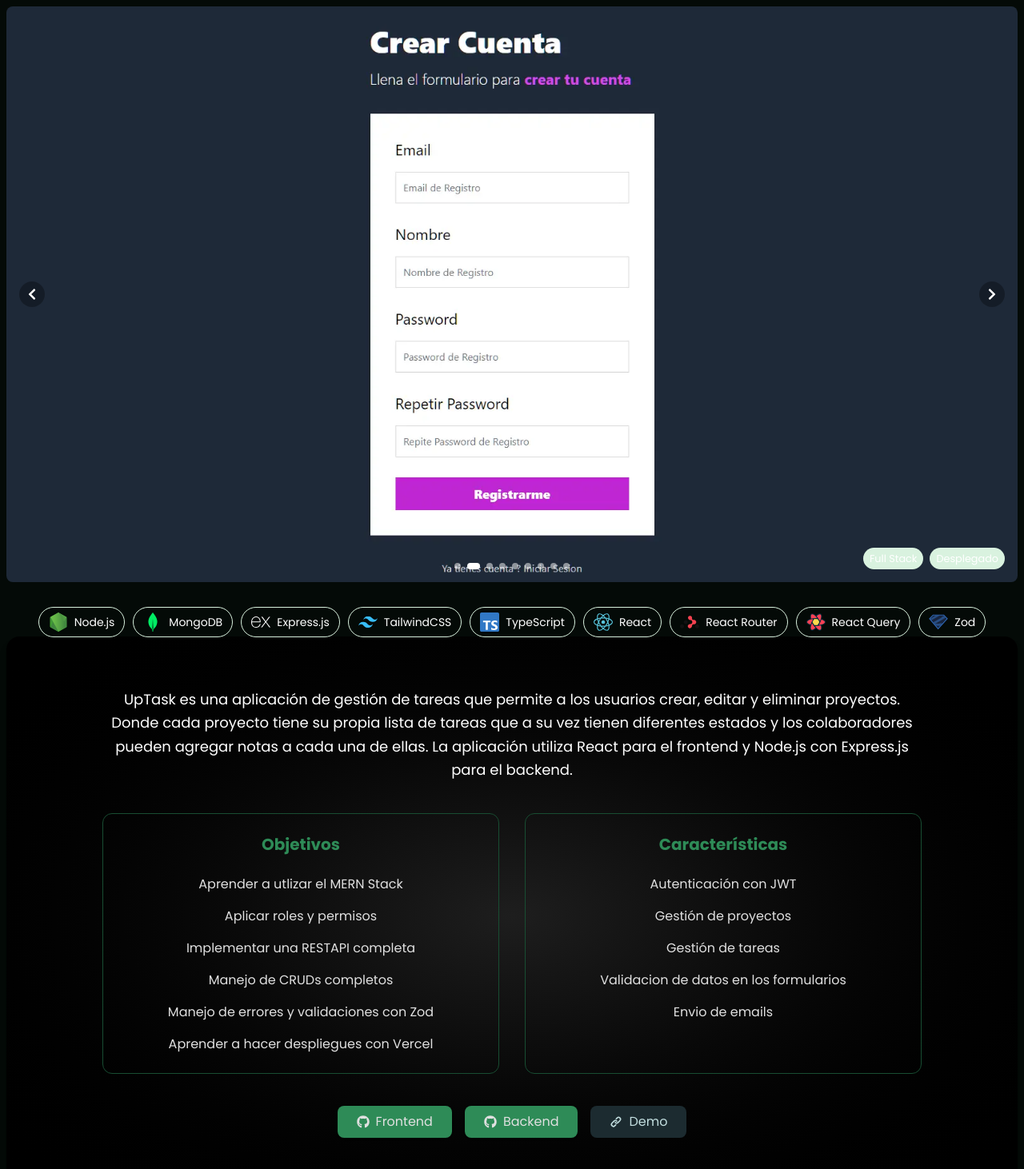
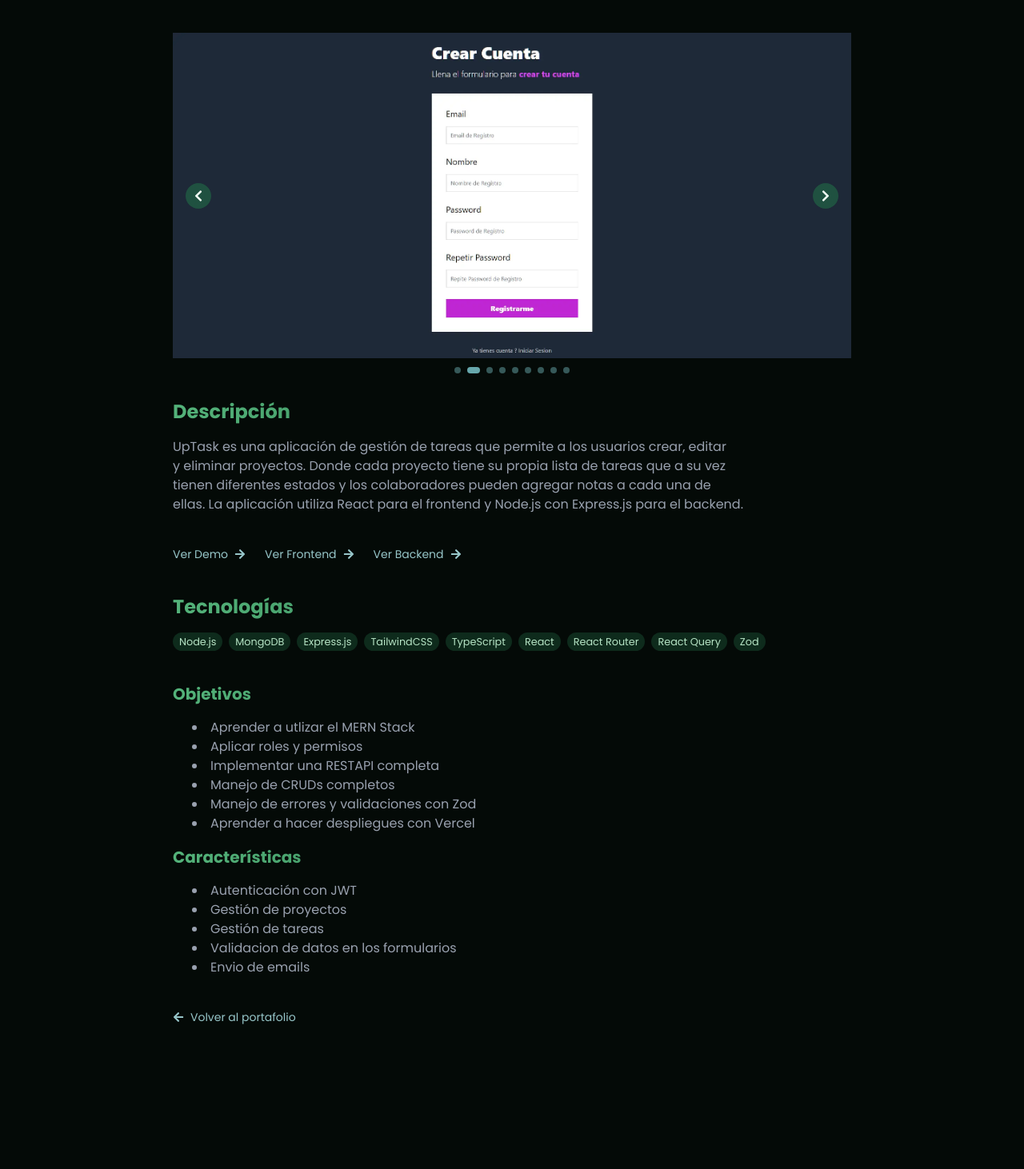
Before and after one commit to LautaroZ01/Portafolio, a React (Vite) app: page /project/1 in a window 1280 px wide. Shown: the part 92-1554 px from the top of the page at 80% size. After the commit the page ends 1438 px from the top, so only its background shows below. Built offline with nearby package versions, Linux system fonts and the light colour scheme.

Commit message:
add: new style from projects section

```diff
--- a/src/Components/GalleryCarousel.tsx
+++ b/src/Components/GalleryCarousel.tsx
@@ -4,11 +4,9 @@ import { FaChevronLeft, FaChevronRight } from "react-icons/fa";
 
 interface ImageCarouselProps {
     images: Project['gallery'];
-    type: Project['type'];
-    status: Project['status'];
 }
 
-export default function ImageCarousel({ images, type, status }: ImageCarouselProps) {
+export default function ImageCarousel({ images }: ImageCarouselProps) {
     const [currentIndex, setCurrentIndex] = useState(0);
     const [isHovered, setIsHovered] = useState(false);
 
@@ -45,7 +43,7 @@ export default function ImageCarousel({ images, type, status }: ImageCarouselPro
 
     return (
         <div
-            className="relative h-96 md:min-h-[720px] md:max-w-7xl mx-auto overflow-hidden mt-8"
+            className="relative overflow-hidden my-2"
             onMouseEnter={() => setIsHovered(true)}
             onMouseLeave={() => setIsHovered(false)}
         >
@@ -56,7 +54,7 @@ export default function ImageCarousel({ images, type, status }: ImageCarouselPro
                             e.stopPropagation();
                             prevSlide();
                         }}
-                        className="absolute left-4 top-1/2 -translate-y-1/2 bg-black/30 text-white p-2 rounded-full z-10 hover:bg-black/50 transition-all duration-300 transform hover:scale-110 cursor-pointer ease-in-out"
+                        className="absolute left-4 top-1/2 -translate-y-1/2 z-10 p-2 rounded-full bg-primary-600/50 text-primary-50 hover:bg-primary-700/50 backdrop-blur-lg transition-colors duration-pro cursor-pointer"
                         aria-label="Previous image"
                     >
                         <FaChevronLeft size={16} />
@@ -66,7 +64,7 @@ export default function ImageCarousel({ images, type, status }: ImageCarouselPro
                             e.stopPropagation();
                             nextSlide();
                         }}
-                        className="absolute right-4 top-1/2 -translate-y-1/2 bg-black/30 text-white p-2 rounded-full z-10 hover:bg-black/50 transition-all duration-300 transform hover:scale-110 cursor-pointer ease-in-out"
+                        className="absolute right-4 top-1/2 -translate-y-1/2 z-10 p-2 rounded-full bg-primary-600/50 text-primary-50 hover:bg-primary-700/50 backdrop-blur-lg transition-colors duration-pro cursor-pointer"
                         aria-label="Next image"
                     >
                         <FaChevronRight size={16} />
@@ -75,7 +73,7 @@ export default function ImageCarousel({ images, type, status }: ImageCarouselPro
             )}
 
             <div
-                className="flex size-full transition-transform duration-500 ease-in-out"
+                className="flex transition-transform duration-500 ease-in-out aspect-video"
                 style={{ transform: `translateX(-${currentIndex * 100}%)` }}
             >
                 {images.map((image, index) => (
@@ -86,7 +84,7 @@ export default function ImageCarousel({ images, type, status }: ImageCarouselPro
                         <img
                             src={image}
                             alt={`Slide ${index + 1}`}
-                            className="w-full h-full object-contain lg:object-cover rounded-lg aspect-video"
+                            className="object-contain rounded-lg aspect-video"
                             draggable="false"
                         />
                     </div>
@@ -102,17 +100,13 @@ export default function ImageCarousel({ images, type, status }: ImageCarouselPro
                                 e.stopPropagation();
                                 goToSlide(index);
                             }}
-                            className={`w-2 h-2 rounded-full transition-all cursor-pointer ease-in-out duration-300 ${index === currentIndex ? 'bg-white w-4' : 'bg-white/50 hover:bg-white/70'
+                            className={`w-2 h-2 rounded-full transition-all cursor-pointer ease-in-out duration-300 ${index === currentIndex ? 'bg-accent-400 w-4' : 'bg-accent-400/50 hover:bg-accent-400/70'
                                 }`}
                             aria-label={`Go to slide ${index + 1}`}
                         />
                     ))}
                 </div>
             )}
-            <div className="absolute bottom-4 right-4 flex gap-2">
-                <small className="rounded-full bg-primary-100 px-2 py-1">{type}</small>
-                <small className="rounded-full bg-primary-100 px-2 py-1">{status}</small>
-            </div>
         </div>
     );
 }
--- a/src/Pages/ProjectPage.tsx
+++ b/src/Pages/ProjectPage.tsx
@@ -1,11 +1,8 @@
-import { useNavigate, useParams } from "react-router-dom"
+import { Link, useParams } from "react-router-dom"
 import { projects, techs } from "../Data/projectData"
-import { MdOutlineArrowBackIos } from "react-icons/md"
-import { FaGithub } from "react-icons/fa"
-import { HiLink } from "react-icons/hi"
+import { useEffect } from "react"
 import GalleryCarousel from "../Components/GalleryCarousel"
-import { motion } from "motion/react"
-import { useEffect } from "react"
+import { FaArrowLeft, FaArrowRight } from "react-icons/fa"
 
 export default function ProjectPage() {
   const params = useParams()
@@ -16,156 +13,60 @@ export default function ProjectPage() {
     window.scrollTo(0, 0)
   }, [])
 
-  const navigate = useNavigate()
-
   const projectTechs = techs.filter(tech => project?.technologies.includes(tech.name))
 
   if (!project) return null
 
   return (
     <main>
-      <motion.header
-        initial={{ y: -60, opacity: 0 }}
-        whileInView={{ y: 0, opacity: 1 }}
-        transition={{ duration: 0.6, ease: "easeOut" }}
-        className="sticky top-0 z-50 backdrop-blur-md bg-bg-100/70 flex items-center justify-between gap-4 p-4 rounded-b-lg lg:max-w-5xl lg:mx-auto"
-      >
-        <button onClick={() => navigate(-1)} className="btn-rounded-link cursor-pointer">
-          <MdOutlineArrowBackIos />
-        </button>
-        <h1 className="text-3xl font-black">{project.title}</h1>
-        <div className="flex items-center gap-2">
-          <a href={project.githubUrl[0].url} target="_blank" className="btn-rounded">
-            <FaGithub />
-          </a>
+      <div className="lg:max-w-4xl mx-auto p-6">
+        <small className="bg-primary-800/50 text-primary-200 px-2 py-0.5 rounded-full">{project.type}</small>
+        <h1 className="text-4xl font-bold bg-gradient-to-r from-primary-400 to-primary-700 bg-clip-text text-transparent my-0.5">{project.title}</h1>
+        <GalleryCarousel images={project.gallery} />
+
+        <h2 className="text-2xl subtitle">Descripción</h2>
+        <p className="text-gray-400 text-balance mb-10">{project.description}</p>
+
+        <div className="flex flex-wrap gap-6 my-10">
           {project.demoUrl && (
-            <a href={project.demoUrl} target="_blank" className="btn-rounded">
-              <HiLink />
+            <a href={project.demoUrl} target="_blank" rel="noopener noreferrer" className="btn-link-arrow group">
+              Ver Demo
+              <FaArrowRight />
             </a>
           )}
+          {project.githubUrl.map((url, index) => (
+            <a key={index} href={url.url} target="_blank" rel="noopener noreferrer" className="btn-link-arrow group">
+              Ver {url.type}
+              <FaArrowRight />
+            </a>
+          ))}
         </div>
-      </motion.header>
 
-      <motion.div
-        initial={{ scale: 0.95, opacity: 0 }}
-        whileInView={{ scale: 1, opacity: 1 }}
-        transition={{ duration: 0.6, ease: "easeOut", delay: 0.2 }}
-      >
-        <GalleryCarousel images={project.gallery} type={project.type} status={project.status} />
-      </motion.div>
+        <h2 className="text-2xl subtitle">Tecnologías</h2>
+        <div className="flex flex-wrap gap-2 mb-10">
+          {projectTechs.map((tech) => (
+            <small key={tech.name} className="bg-primary-800/50 text-primary-200 px-2 py-0.5 rounded-full">{tech.name}</small>
+          ))}
+        </div>
 
-      <motion.div
-        initial={{ opacity: 0 }}
-        whileInView={{ opacity: 1 }}
-        transition={{ duration: 0.8, delay: 0.6 }}
-        className="flex flex-wrap items-center justify-center gap-3 mt-8"
-      >
-        {projectTechs.map(technology => (
-          <span key={technology.name} className="badge-skills">
-            <img
-              src={technology.iconPatch}
-              alt={technology.name}
-              className="size-6"
-            />
-            {technology.name}
-          </span>
-        ))}
-      </motion.div>
+        <h2 className="text-xl subtitle">Objetivos</h2>
+        <ul className="list-disc list-inside text-gray-400 px-6">
+          {project.objetives.map((objetive, index) => (
+            <li key={index}>{objetive}</li>
+          ))}
+        </ul>
 
-      <motion.section
-        initial={{ y: 40, opacity: 0 }}
-        whileInView={{ y: 0, opacity: 1 }}
-        transition={{ duration: 0.7, ease: "easeOut", delay: 0.4 }}
-        className="p-8 rounded-2xl shadow-lg bg-radial from-bg-100 to-black"
-      >
-        <div className="max-w-5xl mx-auto text-text-200">
-          <motion.p
-            initial={{ opacity: 0 }}
-            whileInView={{ opacity: 1 }}
-            transition={{ duration: 0.8, delay: 0.5 }}
-            className="my-8 text-lg leading-relaxed text-center text-text-100"
-          >
-            {project.description}
-          </motion.p>
-
-          <motion.div
-            initial="hidden"
-            whileInView="visible"
-            viewport={{ once: true }}
-            variants={{
-              hidden: { opacity: 0, y: 40 },
-              visible: { opacity: 1, y: 0 },
-            }}
-            transition={{ duration: 0.7, staggerChildren: 0.3 }}
-            className="grid lg:grid-cols-2 gap-8 my-10"
-          >
-            <motion.div
-              initial="hidden"
-              whileInView="visible"
-              viewport={{ once: true }}
-              transition={{ duration: 0.7, delay: 0.2 }}
-              variants={{ hidden: { opacity: 0, y: 20 }, visible: { opacity: 1, y: 0 } }}
-              className="project-card"
-            >
-              <h2>
-                Objetivos
-              </h2>
-              <ul>
-                {project.objetives.map(objetive => (
-                  <li key={objetive}>{objetive}</li>
-                ))}
-              </ul>
-            </motion.div>
-
-            <motion.div
-              initial="hidden"
-              whileInView="visible"
-              viewport={{ once: true }}
-              transition={{ duration: 0.7, delay: 0.4 }}
-              variants={{ hidden: { opacity: 0, y: 20 }, visible: { opacity: 1, y: 0 } }}
-              className="project-card"
-            >
-              <h2>
-                Características
-              </h2>
-              <ul>
-                {project.features.map(feature => (
-                  <li key={feature}>{feature}</li>
-                ))}
-              </ul>
-            </motion.div>
-          </motion.div>
-
-          <motion.footer
-            initial={{ y: 40, opacity: 0 }}
-            whileInView={{ y: 0, opacity: 1 }}
-            transition={{ duration: 0.7, delay: 0.3 }}
-            className="flex flex-col lg:flex-row items-center justify-center gap-4 my-10"
-          >
-            {project.githubUrl.map((repo, index) => (
-              <a
-                key={index}
-                href={repo.url}
-                target="_blank"
-                className="btn-primary flex items-center gap-2"
-              >
-                <FaGithub />
-                {repo.type}
-              </a>
-            ))}
-            {project.demoUrl && (
-              <a
-                href={project.demoUrl}
-                target="_blank"
-                className="btn-secundary flex items-center gap-2"
-              >
-                <HiLink />
-                Demo
-              </a>
-            )}
-          </motion.footer>
-        </div>
-      </motion.section>
+        <h2 className="text-xl subtitle">Características</h2>
+        <ul className="list-disc list-inside text-gray-400 px-6">
+          {project.features.map((feature, index) => (
+            <li key={index}>{feature}</li>
+          ))}
+        </ul>
+        <Link to="/" className="btn-link-arrow group my-10">
+          <FaArrowLeft />
+          Volver al portafolio
+        </Link>
+      </div>
     </main>
   )
 }
--- a/src/index.css
+++ b/src/index.css
@@ -72,6 +72,14 @@
   @apply bg-primary-500 shadow rounded-lg hover:bg-primary-200 hover:text-primary-800 hover:shadow-primary-200 transition-all duration-pro px-6 py-2 cursor-pointer;
 }
 
+.btn-link-arrow {
+  @apply flex items-center gap-2 text-accent-300 text-sm hover:text-accent-400 transition-colors duration-pro;
+
+  svg {
+    @apply group-hover:translate-x-2 group-hover:-rotate-45 transition-transform duration-pro;
+  }
+}
+
 .project-container {
   @apply lg:max-w-5xl lg:mx-auto;
 }
```
Also changed, not shown: src/Pages/Portfolio.tsx (+8 -8 lines).
